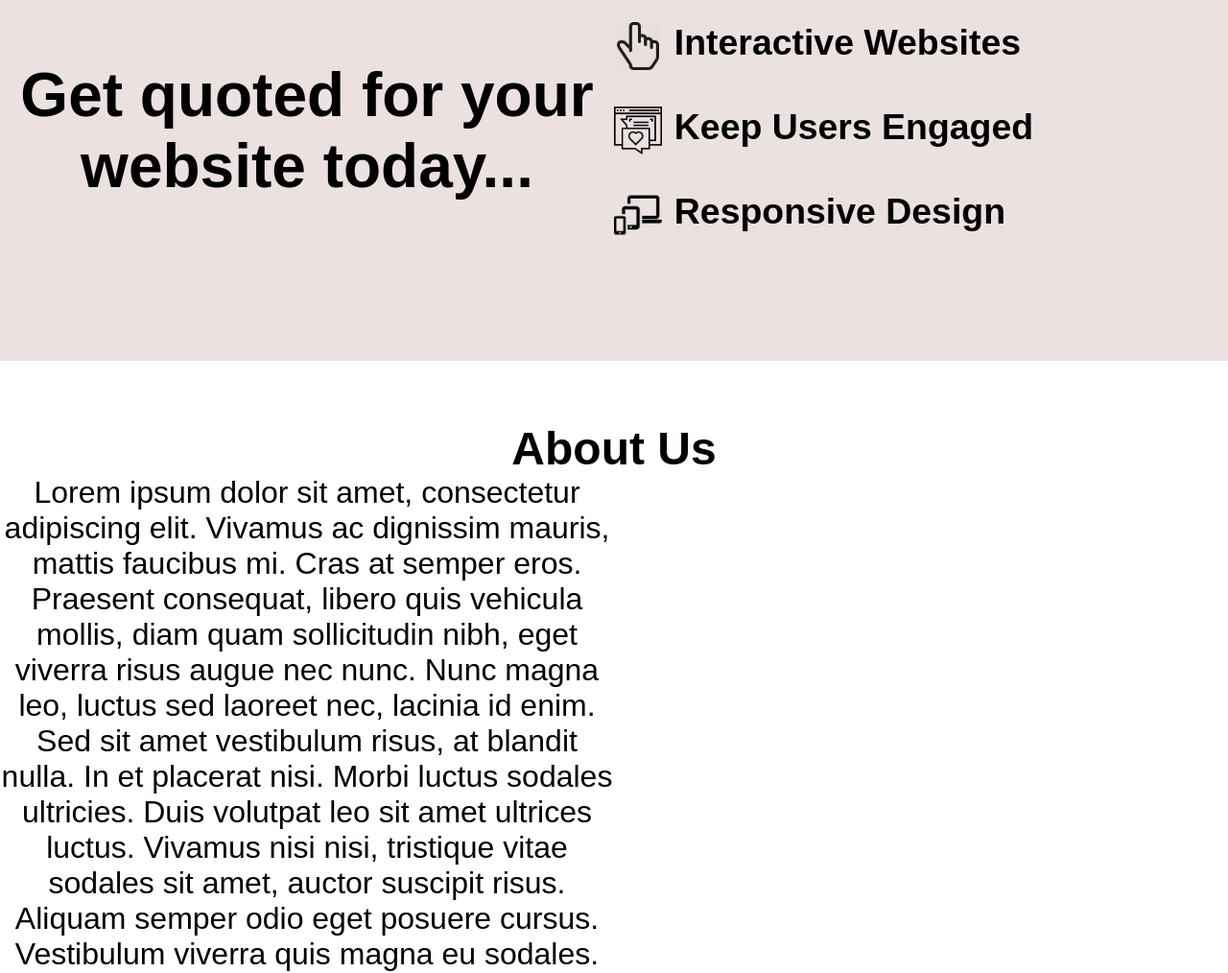
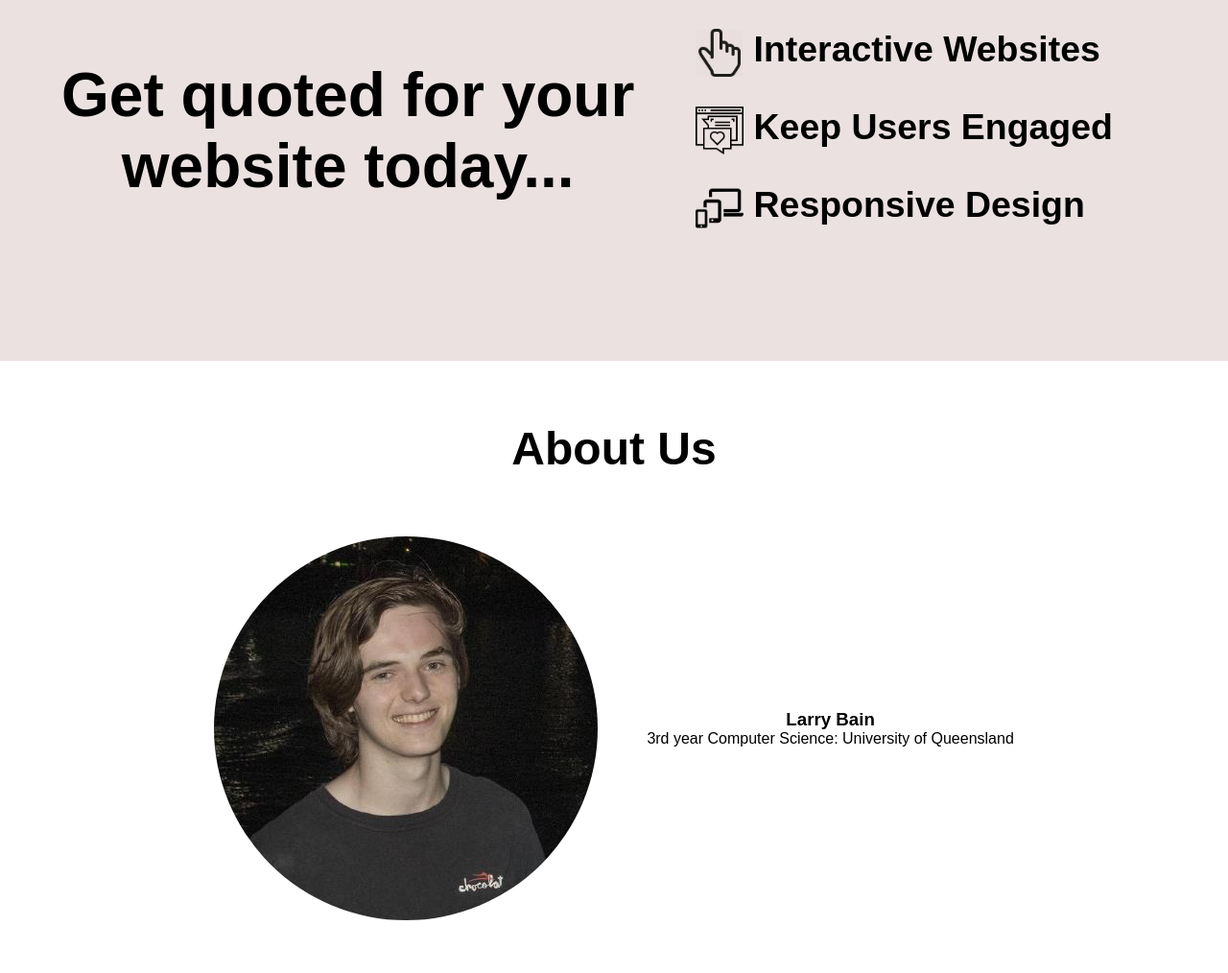
Before and after one commit to L-Bain/WM-website, a plain HTML site: page index.html in a window 1280 px wide. Shown: the part 1253-2267 px from the top of the page at 96% size. Drawn offline with Linux system fonts and the light colour scheme.

Commit message:
Added bio

```diff
--- a/css/style.css
+++ b/css/style.css
@@ -286,7 +286,7 @@ a {
 }
 
 .filler {
-    width: 50%;
+    width: 40%;
     font-size: 2em;
     text-align: center;
 }
@@ -307,6 +307,29 @@ a {
     text-align: center;
     font-size: 3em;
     font-weight: bold;
+}
+
+.sec-3 {
+    margin-bottom: 5%;
+}
+
+.sec-3 img {
+    border-radius: 50%;
+    margin-right: 2%;
+}
+
+.profile-1 {
+    margin-top: 5%;
+    display: flex;
+    justify-content: center;
+}
+
+.bio-1 {
+    margin-left: 2%;
+    display: flex;
+    flex-direction: column;
+    text-align: center;
+    justify-content: center;
 }
 
 .footer {
--- a/index.html
+++ b/index.html
@@ -78,28 +78,26 @@
                     <img src="images/icon-interactive.png"></img>
                     <h3>Interactive Websites</h3>
                 </div>
-                <div class="list-icon" data-aos="fade-up" data-aos-delay="700">
+                <div class="list-icon" data-aos="fade-up" data-aos-delay="500">
                     <img src="images/icon-engagement.png"></img>
                     <h3>Keep Users Engaged</h3>
                 </div>
-                <div class="list-icon" data-aos="fade-up" data-aos-delay="900">
+                <div class="list-icon" data-aos="fade-up" data-aos-delay="500">
                     <img src="images/icon-responsive.png"></img>
                     <h3>Responsive Design</h3>
                 </div>
             </div>
         </div>
         <div class="sec-3">
-            <div class="about" data-aos="fade-up">
+            <div class="about">
                 About Us
             </div>
-            <div class="filler">
-                Lorem ipsum dolor sit amet, consectetur adipiscing elit. Vivamus ac dignissim mauris, mattis faucibus mi. Cras at semper eros. Praesent consequat, libero quis vehicula mollis, diam quam sollicitudin nibh, eget viverra risus augue nec nunc. Nunc magna leo, luctus sed laoreet nec, lacinia id enim. Sed sit amet vestibulum risus, at blandit nulla. In et placerat nisi. Morbi luctus sodales ultricies. Duis volutpat leo sit amet ultrices luctus. Vivamus nisi nisi, tristique vitae sodales sit amet, auctor suscipit risus. Aliquam semper odio eget posuere cursus. Vestibulum viverra quis magna eu sodales. Etiam vel lectus magna. In maximus consequat ipsum in placerat. Aenean id eros gravida, maximus orci a, vehicula sapien. Phasellus gravida, nulla ac sagittis congue, urna magna faucibus velit, in faucibus mauris felis blandit elit.
-
-                Morbi iaculis nulla est, sit amet varius ante commodo quis. Ut vitae commodo tellus. Fusce quis mollis nibh. Curabitur elit enim, semper sed nisl a, sodales feugiat orci. Duis mollis lacinia congue. Curabitur auctor in mi vitae pretium. Aliquam dapibus velit sed interdum tristique. Suspendisse potenti. Sed euismod nulla at rhoncus lacinia. Phasellus fermentum nec leo iaculis tincidunt.
-
-                Nulla eget metus justo. Fusce sit amet cursus risus. Maecenas ac pulvinar lectus, at elementum mi. Donec nec rhoncus quam. Quisque ultricies neque at mi tristique, sit amet bibendum enim facilisis. Morbi aliquet ac elit ut eleifend. Suspendisse quis leo eget nisi pretium maximus id a ligula. Vivamus elementum ac ligula a luctus.
-
-                Vestibulum cursus purus non lacus tincidunt posuere. Suspendisse eu sapien iaculis, vestibulum augue ut, fringilla libero. Vivamus vitae felis iaculis, sollicitudin enim ut, sollicitudin ipsum. Nulla vel purus erat. Integer semper tristique lacus, eu consequat neque auctor quis. Aliquam erat volutpat. Ut non libero ut ipsum posuere pretium eu et risus. Phasellus turpis sapien, pharetra at ante eu, tempus rutrum sem. Mauris magna lectus, pellentesque ut interdum vel, consectetur in quam. Aenean dignissim ullamcorper arcu, id iaculis diam molestie eu. Class aptent taciti sociosqu ad litora torquent per conubia nostra, per inceptos himenaeos. Integer mollis nisi at mauris pretium semper.
+            <div class="profile-1">
+                <img src="images/profile-1.jpg"></img>
+                <div class="bio-1">
+                    <h3>Larry Bain</h3>
+                    <caption>3rd year Computer Science: University of Queensland</caption>
+                </div>
             </div>
         </div>
 
```
Also changed, not shown: images/profile-1.jpg (added).
